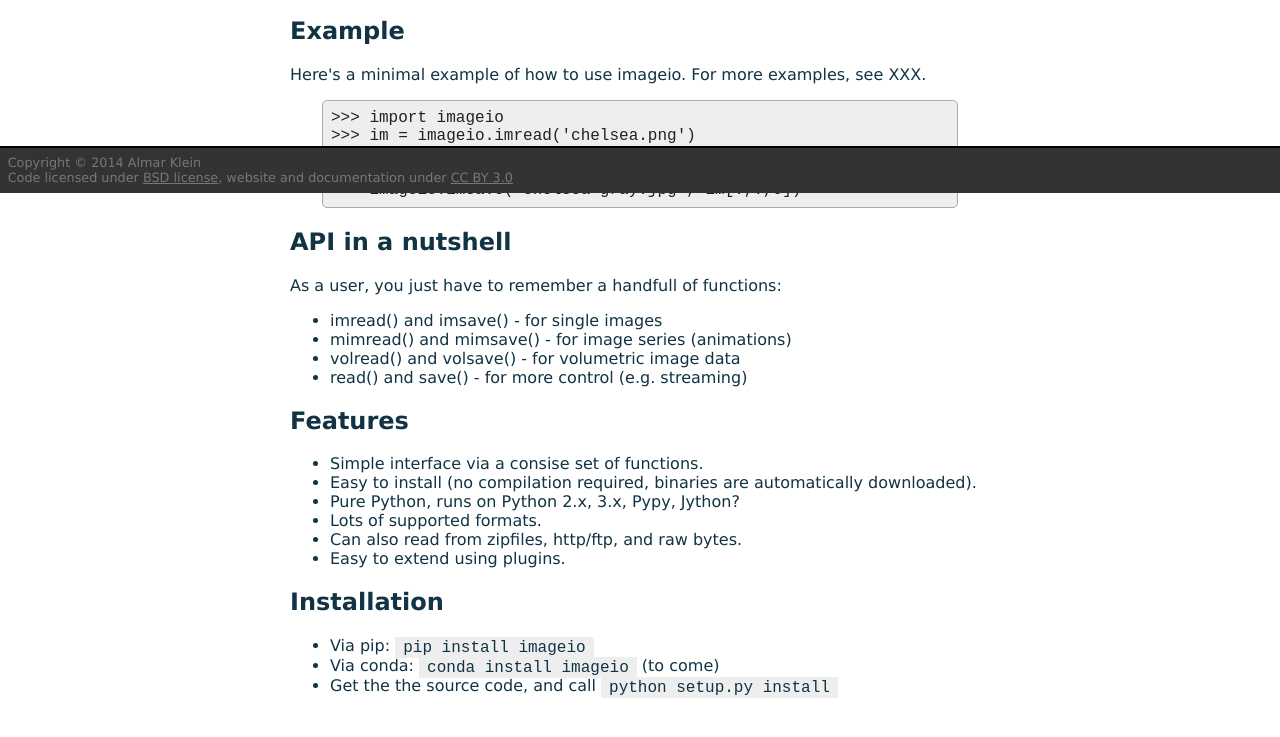
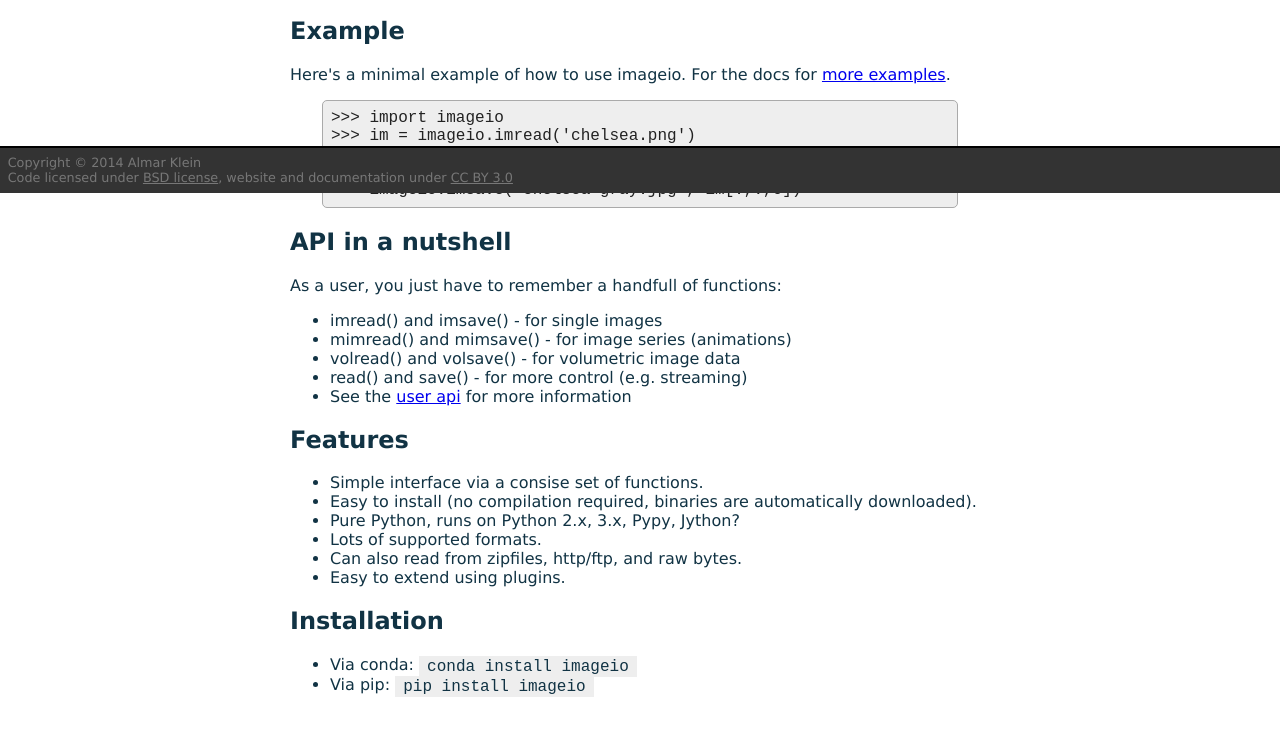
Before and after one commit to imageio/imageio.github.io, a plain HTML site: page index.html in a window 1280 px wide. Shown: the part 607-1344 px from the top of the page. Drawn offline with Linux system fonts and the light colour scheme.

Commit message:
update from readme

```diff
--- a/index.html
+++ b/index.html
@@ -165,7 +165,8 @@
 
 
 <h2>Example</h2>
-Here's a minimal example of how to use imageio. For more examples, see XXX.
+Here's a minimal example of how to use imageio. For the docs for
+<a href='http://imageio.readthedocs.org/en/latest/examples.html'>more examples</a>.
 <pre>
 >>> import imageio
 >>> im = imageio.imread('chelsea.png')
@@ -182,6 +183,7 @@
     <li>mimread() and mimsave() - for image series (animations)</li>
     <li>volread() and volsave() - for volumetric image data</li>
     <li>read() and save() - for more control (e.g. streaming)</li>
+    <li>See the <a href='http://imageio.readthedocs.org/en/latest/userapi.html'>user api</a> for more information</li>
 </ul>
 
 
@@ -199,11 +201,9 @@
 <h2>Installation</h2>
 
 <ul>
+    <li>Via conda: <kdb>conda install imageio</kdb></li>
     <li>Via pip: <kdb>pip install imageio</kdb></li>
-    <li>Via conda: <kdb>conda install imageio</kdb> (to come)</li>
-    <li>Get the the source code, and call <kdb>python setup.py install</kdb>
 </ul>
-
 
 
 </section>
```
